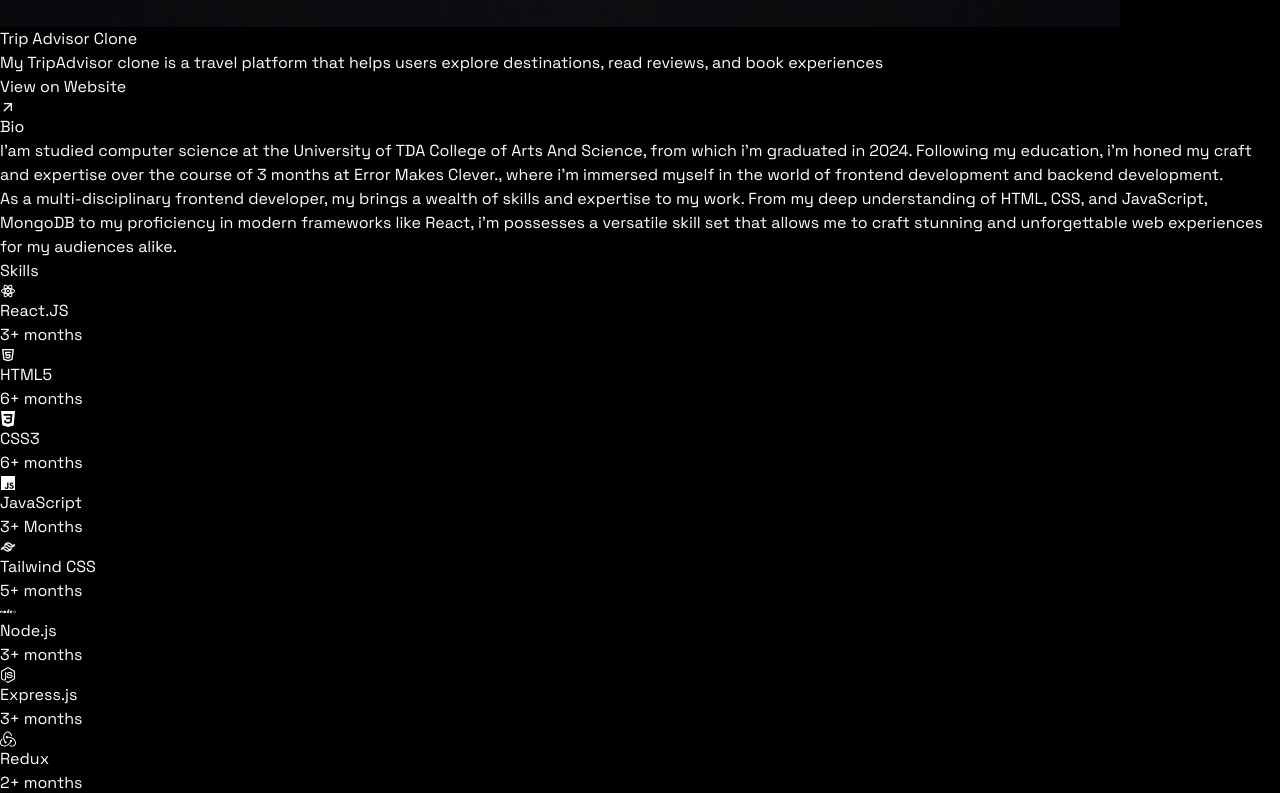
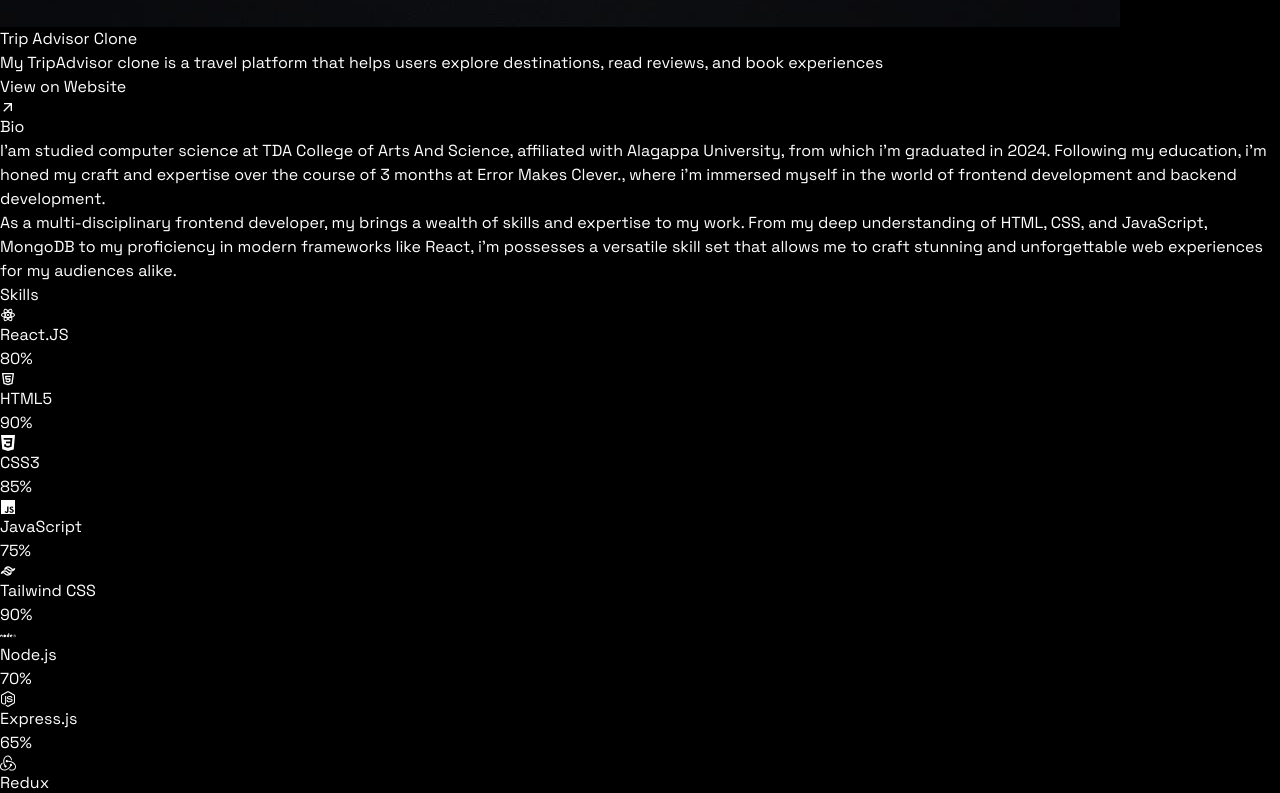
Before and after one commit to vishnu-prasath-M/vp-personal-port, a React (Vite) app: page / in a window 1280 px wide. Shown: the part 9040-9833 px from the top of the page. Built offline with nearby package versions, Linux system fonts and the light colour scheme.

Commit message:
Updated projects

```diff
--- a/src/components/Skills.jsx
+++ b/src/components/Skills.jsx
@@ -1,37 +1,66 @@
-import { SKILLS } from "../constants"
-import { motion } from "framer-motion"
+import { SKILLS } from "../constants";
+import { motion } from "framer-motion";
+import { useEffect, useState } from "react";
 
 const containerVariants = {
     hidden: { opacity: 0, y: 20 },
-    visible: { opacity: 1, y: 0, transition: { duration: 1, staggerChildren: 0.5, }, },
-}
+    visible: { opacity: 1, y: 0, transition: { duration: 1, staggerChildren: 0.5 } },
+};
 
 const itemVariants = {
     hidden: { opacity: 0, x: -20 },
-    visible: { opacity: 1, x: 0, transition: { duration: 0.5 } }
-}
+    visible: { opacity: 1, x: 0, transition: { duration: 0.5 } },
+};
 
 const Skills = () => {
+    const [hasAnimated, setHasAnimated] = useState(false);
+
     return (
         <div className="container mx-auto" id="skills">
             <h2 className="mb-12 mt-20 text-center text-4xl font-semibold">Skills</h2>
-            <motion.div initial="hidden" whileInView="visible" variants={containerVariants} viewport={{ once: true }} className="mx-2 flex flex-col rounded-3xl px-4 py-2 lg:px-20 border border-stone-50/30">
+            <motion.div
+                initial="hidden"
+                whileInView="visible"
+                variants={containerVariants}
+                viewport={{ once: true }}
+                className="mx-2 flex flex-col rounded-3xl px-4 py-2 lg:px-20 border border-stone-50/30"
+                onViewportEnter={() => setHasAnimated(true)}
+            >
                 {SKILLS.map((skill, index) => (
-                    <motion.div variants={itemVariants} key={index} className={`py-6 flex items-center justify-between ${index !== SKILLS.length - 1 ? "border-b border-stone-50/30" : ""}`}>
-                        <div className="flex items-center">
+                    <motion.div
+                        variants={itemVariants}
+                        key={index}
+                        className={`py-6 flex items-center justify-between ${index !== SKILLS.length - 1 ? "border-b border-stone-50/30" : ""}`}
+                    >
+                        <div className="flex items-center w-1/2">
                             {skill.icon}
                             <h3 className="px-6 text-lg lg:text-2xl">
                                 {skill.name}
                             </h3>
                         </div>
-                        <div className="text-md font-semibold lg:text-xl">
-                            <span>{skill.experience}</span>
+                        <div className="w-1/4 flex items-center">
+                            <div className="w-3/4 bg-gray-300 rounded-full h-2 overflow-hidden">
+                                <motion.div
+                                    className="bg-blue-500 h-2 rounded-full"
+                                    initial={{ width: 0 }}
+                                    animate={hasAnimated ? { width: `${skill.level}%` } : { width: 0 }}
+                                    transition={{ duration: 0.8, delay: index * 0.5 }}
+                                ></motion.div>
+                            </div>
+                            <motion.span
+                                className="ml-4 text-md font-semibold"
+                                initial={{ opacity: 0 }}
+                                animate={hasAnimated ? { opacity: 1 } : { opacity: 0 }}
+                                transition={{ duration: 0.5, delay: index * 0.5 }}
+                            >
+                                {skill.level}%
+                            </motion.span>
                         </div>
                     </motion.div>
                 ))}
             </motion.div>
         </div>
-    )
-}
+    );
+};
 
-export default Skills
+export default Skills;
--- a/src/constants/index.jsx
+++ b/src/constants/index.jsx
@@ -106,7 +106,7 @@
 ];
 
 export const BIO = [
-  "I'am studied computer science at the University of TDA College of Arts And Science, from which i'm graduated in 2024. Following my education, i'm honed my craft and expertise over the course of 3 months at Error Makes Clever., where i'm immersed myself in the world of frontend development and backend development.",
+  "I'am studied computer science at TDA College of Arts And Science, affiliated with Alagappa University, from which i'm graduated in 2024. Following my education, i'm honed my craft and expertise over the course of 3 months at Error Makes Clever., where i'm immersed myself in the world of frontend development and backend development.",
   "As a multi-disciplinary frontend developer, my brings a wealth of skills and expertise to my work. From my deep understanding of HTML, CSS, and JavaScript, MongoDB to my proficiency in modern frameworks like React, i'm possesses a versatile skill set that allows me to craft stunning and unforgettable web experiences for my audiences alike.",
 ];
 
@@ -114,50 +114,49 @@
   {
     icon: <RiReactjsLine className="text-4xl text-cyan-400 lg:text-5xl" />,
     name: "React.JS",
-    experience: "3+ months",
+    level: 80,
   },
   {
     icon: <TbBrandHtml5 className="text-4xl text-orange-600 lg:text-5xl" />,
     name: "HTML5",
-    experience: "6+ months",
+    level: 90,
   },
   {
     icon: <SiCss3 className="text-4xl text-blue-600 lg:text-5xl" />,
     name: "CSS3",
-    experience: "6+ months",
+    level: 85,
   },
   {
     icon: <IoLogoJavascript className="text-4xl text-yellow-400 lg:text-5xl" />,
     name: "JavaScript",
-    experience: "3+ Months",
+    level: 75,
   },
   {
     icon: <RiTailwindCssLine className="text-4xl text-blue-500 lg:text-5xl" />,
     name: "Tailwind CSS",
-    experience: "5+ months",
+    level: 90,
   },
   {
     icon: <DiNodejs className="text-4xl text-yellow-300 lg:text-5xl" />,
     name: "Node.js",
-    experience: "3+ months",
+    level: 70,
   },
   {
     icon: <FaNodeJs className="text-4xl text-green-500 lg:text-5xl" />,
     name: "Express.js",
-    experience: "3+ months",
+    level: 65,
   },
   {
     icon: <SiRedux className="text-4xl text-blue-800 lg:text-5xl" />,
     name: "Redux",
-    experience: "2+ months",
+    level: 60,
   },
   {
     icon: <SiMongodb className="text-4xl text-yellow-400 lg:text-5xl" />,
     name: "MongoDB",
-    experience: "3+ months",
+    level: 70,
   },
 ];
-
 export const EXPERIENCES = [
   {
     title: "Lead Frontend Developer",
```
